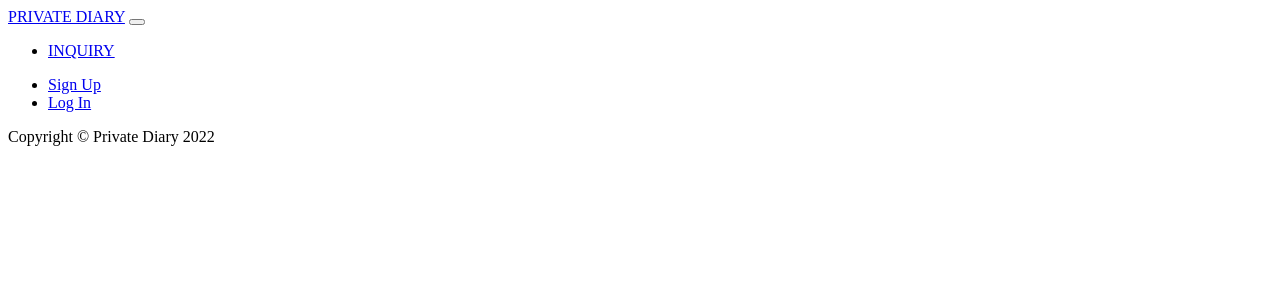
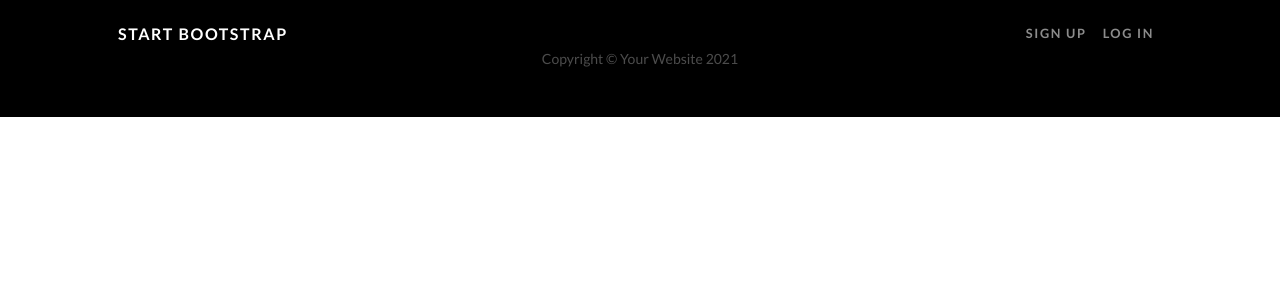
Before and after one commit to OhgamiKanako/private_diary, a Django app: template diary/templates/diary/base.html in a window 1280 px wide. Shown: the top 300 px of the page. Run offline with Django 3.2, Linux system fonts and the light colour scheme; the template is opened without the code that fills it, so the values that code supplies are empty; some libraries are stand-ins or nearby versions.

Commit message:
base.htmlに分離

```diff
--- a/diary/templates/diary/base.html
+++ b/diary/templates/diary/base.html
@@ -1,62 +1,47 @@
 {% load static %}
 <!DOCTYPE html>
-<html lang="ja">
+<html lang="en">
     <head>
-    <meta charset="UTF-8">
-    <meta http-equiv="X-UA-Compatible" content="IE=edge">
+        <meta charset="utf-8" />
         <meta name="viewport" content="width=device-width, initial-scale=1, shrink-to-fit=no" />
-    <meta name="description" content="">
-    <meta name="author" content="">
+        <meta name="description" content="" />
+        <meta name="author" content="" />
         <title>{% block title %}{% endblock %}</title>
         <link rel="icon" type="image/x-icon" href="{% static 'assets/favicon.ico' %}" />
+        <!-- Font Awesome icons (free version)-->
         <script src="https://use.fontawesome.com/releases/v5.15.3/js/all.js" crossorigin="anonymous"></script>
-    <link rel="stylesheet" href="https://fonts.googleapis.com/css?family=Catamaran:100,200,300,400,500,600,700,800,900">
-    <link rel="stylesheet" href="https://fonts.googleapis.com/css?family=Lato:100,100i,300,300i,400,400i,700,700i,900,900i">
-    <link rel="stylesheet" type="text/css" href="{% static 'css/style.css' %}">
+        <!-- Google fonts-->
+        <link href="https://fonts.googleapis.com/css?family=Catamaran:100,200,300,400,500,600,700,800,900" rel="stylesheet" />
+        <link href="https://fonts.googleapis.com/css?family=Lato:100,100i,300,300i,400,400i,700,700i,900,900i" rel="stylesheet" />
+        <!-- Core theme CSS (includes Bootstrap)-->
+        <link href="{% static 'css/styles.css' %}" rel="stylesheet" />
         {% block head %}{% endblock %}
     </head>
-<body>
-    <div id="wrapper">
-        <!-- Navigation -->
+    <body id="page-top">
+        <!-- Navigation-->
         <nav class="navbar navbar-expand-lg navbar-dark navbar-custom fixed-top">
-            <div class="container">
-                <a class="navbar-brand" href="{% url 'diary:index'%}">PRIVATE DIARY</a>
-                <button class="navbar-toggler" type="button" data-toggle="collapse" data-target="#navbarResponsive" aria-controls="navbarResponsive" area-expanded="false" aria-label="Toggle navigation">
-                    <span class="navbar-toggler-icon"></span>
-                </button>
+            <div class="container px-5">
+                <a class="navbar-brand" href="#page-top">Start Bootstrap</a>
+                <button class="navbar-toggler" type="button" data-bs-toggle="collapse" data-bs-target="#navbarResponsive" aria-controls="navbarResponsive" aria-expanded="false" aria-label="Toggle navigation"><span class="navbar-toggler-icon"></span></button>
                 <div class="collapse navbar-collapse" id="navbarResponsive">
-                    <ul class="navbar-nav mr-auto">
-                        <li class="nav-item{% block active_inquiry %}{% endblock %}">
-                            <a class="nav-link" href="#">INQUIRY</a>
-                        </li>
-                    </ul>
-                    <ul class="navbar-nav ml-auto">
-                        <li class="nav-item">
-                            <a class="nav-link" href="#">Sign Up</a>
-                        </li>
-                        <li class="nav-item">
-                            <a class="nav-link" href="#">Log In</a>
-                        </li>
+                    <ul class="navbar-nav ms-auto">
+                        <li class="nav-item"><a class="nav-link" href="#!">Sign Up</a></li>
+                        <li class="nav-item"><a class="nav-link" href="#!">Log In</a></li>
                     </ul>
                 </div>
             </div>
         </nav>
-
+        <!-- Header-->
         {% block header %}{% endblock %}
+        <!-- Content -->
         {% block contents %}{% endblock %}
-
-        <!-- Footer -->
+        <!-- Footer-->
         <footer class="py-5 bg-black">
-            <div class="container">
-                <p class="m-0 text-center text-white small">Copyright &copy; Private Diary 2022</p>
-            </div>
-            <!-- /.container -->
+            <div class="container px-5"><p class="m-0 text-center text-white small">Copyright &copy; Your Website 2021</p></div>
         </footer>
-
         <!-- Bootstrap core JS-->
         <script src="https://cdn.jsdelivr.net/npm/bootstrap@5.1.0/dist/js/bootstrap.bundle.min.js"></script>
         <!-- Core theme JS-->
         <script src="{% static 'js/scripts.js' %}"></script>
-    </div>
     </body>
 </html>
```
Also changed, not shown: diary/templates/diary/index.html (+7 -42 lines). Lines whose indentation alone changed are shown as unchanged.
